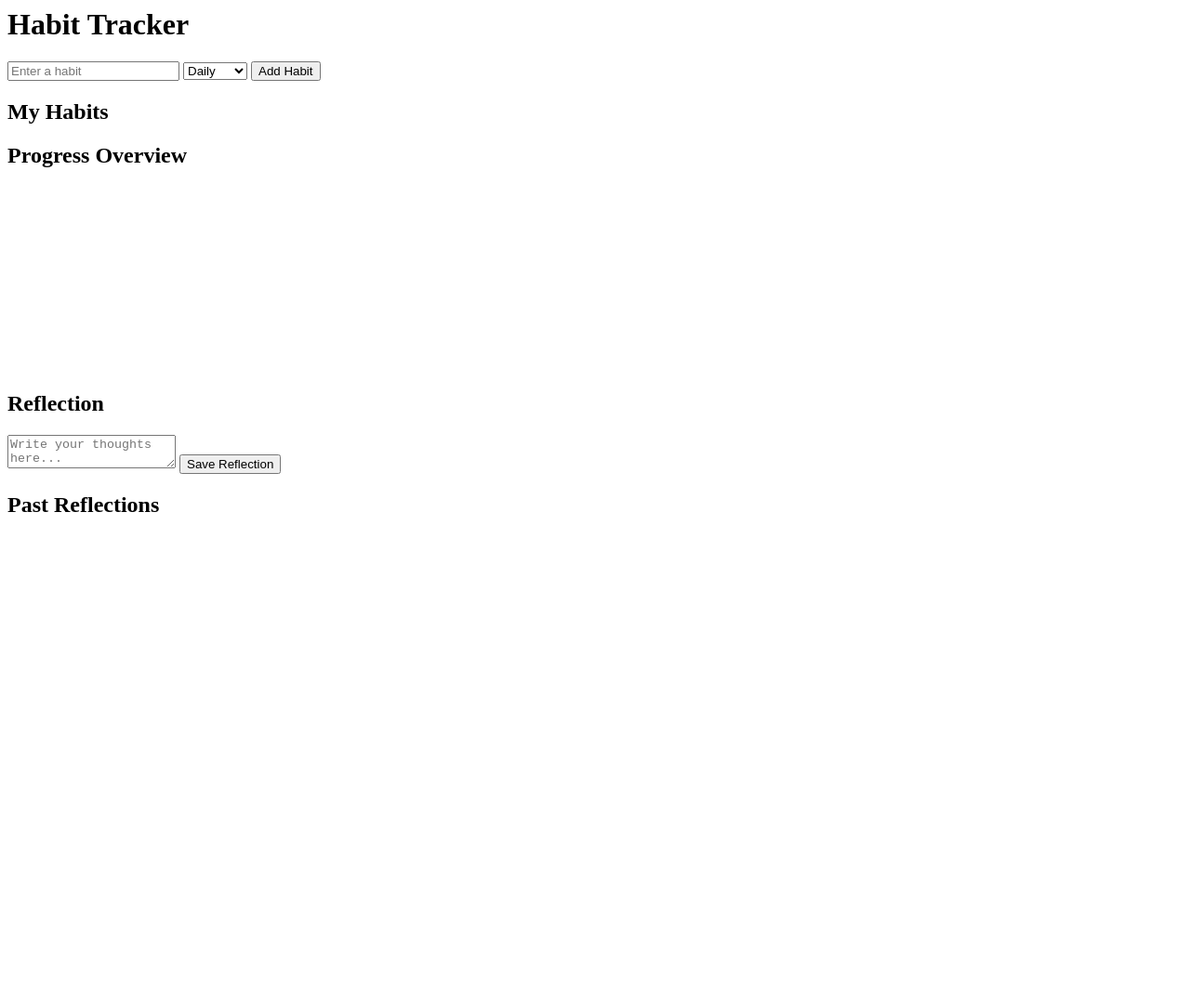
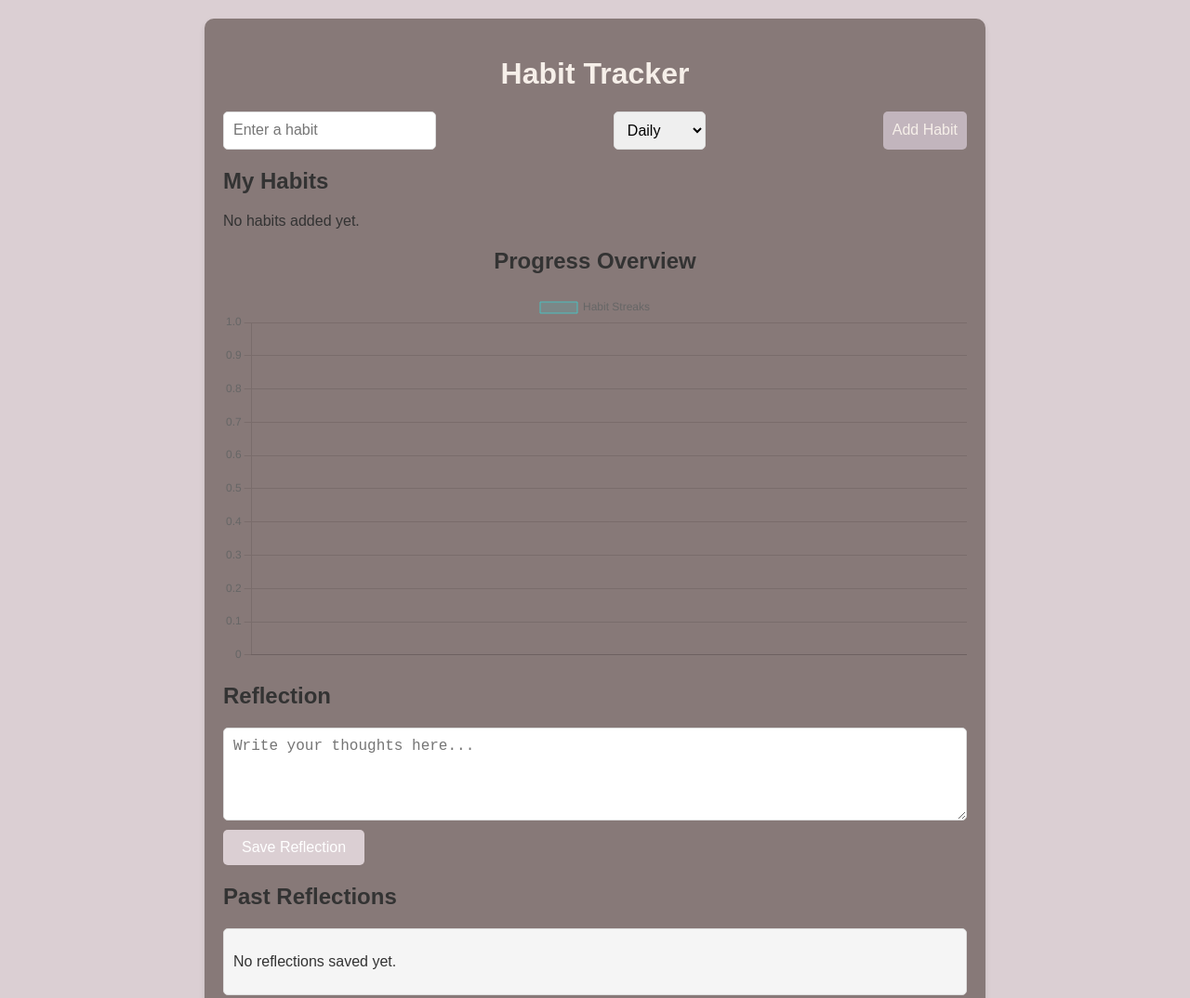
Before and after one commit to 8242009/Final, a plain HTML site: page index.html in a window 1280 px wide. Shown: the top 1074 px of the page at 93% size. Before the commit the page ends 800 px from the top, so only its background shows below. Drawn offline with nearby package versions, Linux system fonts and the light colour scheme.

Commit message:
Update index.html

```diff
--- a/index.html
+++ b/index.html
@@ -3,7 +3,7 @@
     <meta charset="UTF-8">
     <meta name="viewport" content="width=device-width, initial-scale=1.0">
     <title>Habit Tracker</title>
-    <link rel="stylesheet" href="styles.css">
+    <link rel="stylesheet" href="style.css">
 </head>
 <body>
     <div id="app">
@@ -42,7 +42,7 @@
     </div>
 
     <script src="https://cdn.jsdelivr.net/npm/chart.js"></script>
-    <script src="script.js"></script>
+    <script src="main.js"></script>
 </body>
 
 </html>
```
